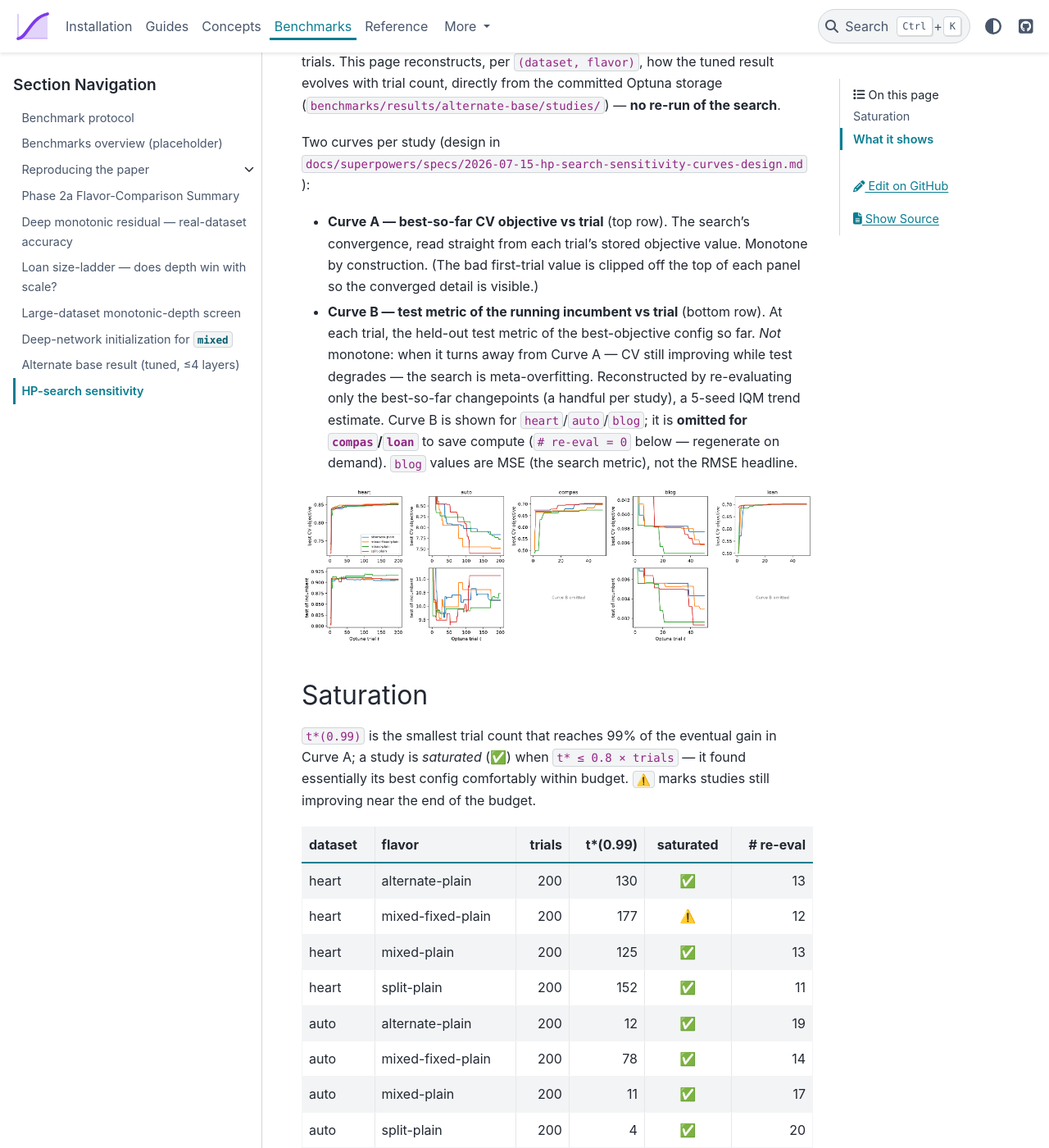
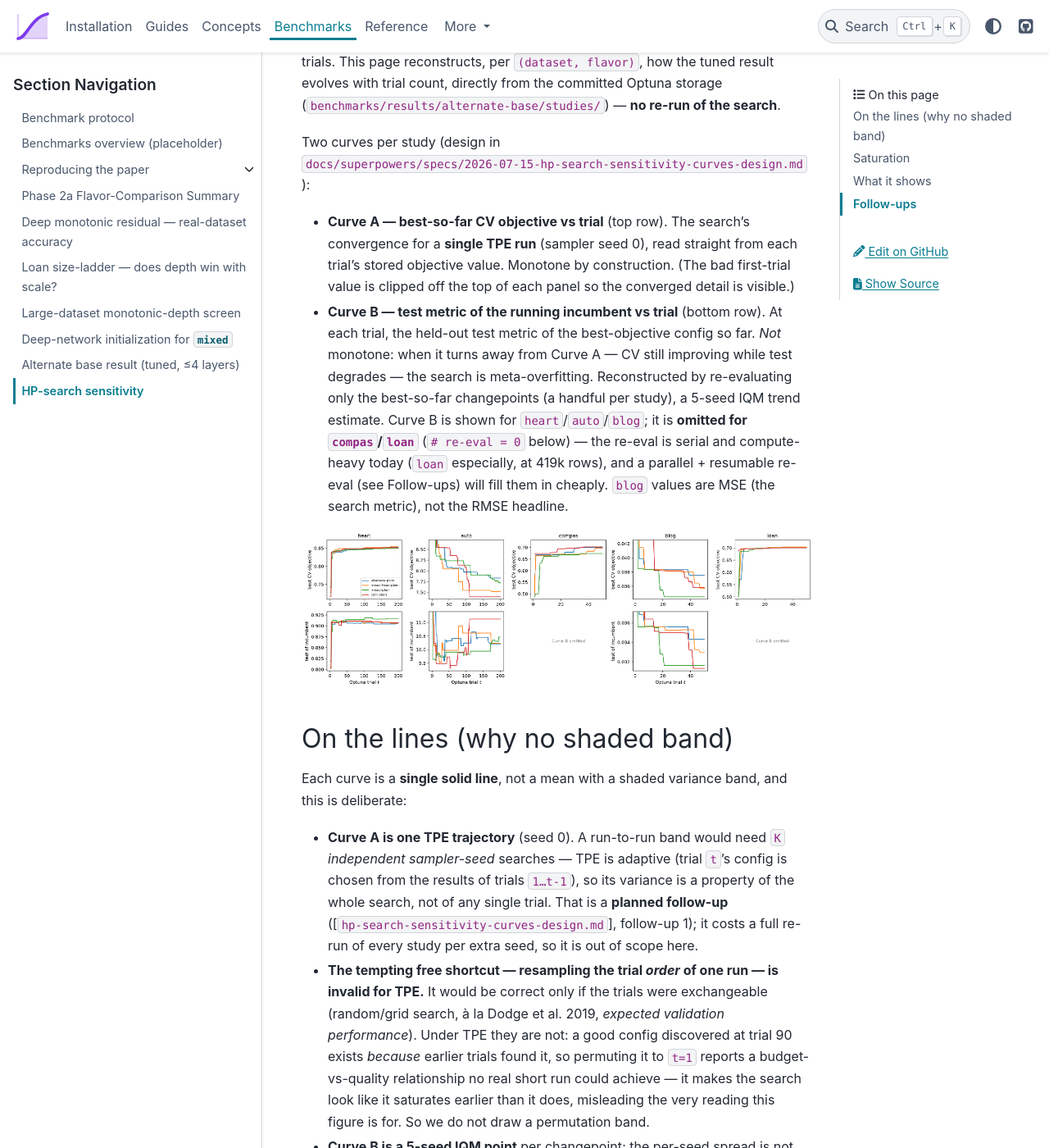
Before and after one commit to davorrunje/mononet, a Sphinx documentation site: the page built from docs/benchmarks/hp-search-sensitivity.md, in a window 1280 px wide and 1400 px high, scrolled down 253 px. Shown: the whole window at 82% size. Built offline with Sphinx 7.4.7 and the PyData theme 0.15.4, drawn with Linux system fonts in a browser that asks for light colours; pages that are not in the unit, such as notebooks, are missing from menus; some of the changed text lies outside the part shown.

Commit message:
fix(bench): CI-safe log_test_trajectory test + progress log + docs
- test_log_test_trajectory: use an in-memory DatasetBundle instead of load("heart")
  so it needs no dataset download (the torch CI job ran the slow test and failed on
  a missing dataset; jax/keras skipped it).
- incumbent_test_curve: optional progress_label -> per-incumbent [reeval] stderr
  log, wired through extract (future re-evals are observable).
- docs: explain the single-trajectory lines / why no permutation band for TPE;
  Curve B omitted for compas/loan (serial re-eval); Follow-ups (K-seed band,
  parallel+resumable re-eval, log_test_trajectory adoption).

```diff
--- a/docs/benchmarks/hp-search-sensitivity.md
+++ b/docs/benchmarks/hp-search-sensitivity.md
@@ -13,20 +13,46 @@ Two curves per study (design in
 `docs/superpowers/specs/2026-07-15-hp-search-sensitivity-curves-design.md`):
 
 - **Curve A — best-so-far CV objective vs trial** (top row). The search's
-  convergence, read straight from each trial's stored objective value. Monotone
-  by construction. (The bad first-trial value is clipped off the top of each
-  panel so the converged detail is visible.)
+  convergence for a **single TPE run** (sampler seed 0), read straight from each
+  trial's stored objective value. Monotone by construction. (The bad first-trial
+  value is clipped off the top of each panel so the converged detail is visible.)
 - **Curve B — test metric of the running incumbent vs trial** (bottom row). At
   each trial, the held-out test metric of the best-objective config so far.
   *Not* monotone: when it turns away from Curve A — CV still improving while
   test degrades — the search is meta-overfitting. Reconstructed by
   re-evaluating only the best-so-far changepoints (a handful per study), a
   5-seed IQM trend estimate. Curve B is shown for `heart`/`auto`/`blog`; it is
-  **omitted for `compas`/`loan`** to save compute (`# re-eval = 0` below —
-  regenerate on demand). `blog` values are MSE (the search metric), not the
-  RMSE headline.
+  **omitted for `compas`/`loan`** (`# re-eval = 0` below) — the re-eval is serial
+  and compute-heavy today (`loan` especially, at 419k rows), and a
+  parallel + resumable re-eval (see Follow-ups) will fill them in cheaply.
+  `blog` values are MSE (the search metric), not the RMSE headline.
 
 ![HP-search sensitivity curves](../_static/hp-search-sensitivity.png)
+
+## On the lines (why no shaded band)
+
+Each curve is a **single solid line**, not a mean with a shaded variance band,
+and this is deliberate:
+
+- **Curve A is one TPE trajectory** (seed 0). A run-to-run band would need `K`
+  *independent sampler-seed* searches — TPE is adaptive (trial `t`'s config is
+  chosen from the results of trials `1…t-1`), so its variance is a property of
+  the whole search, not of any single trial. That is a **planned follow-up**
+  ([`hp-search-sensitivity-curves-design.md`], follow-up 1); it costs a full
+  re-run of every study per extra seed, so it is out of scope here.
+- **The tempting free shortcut — resampling the trial *order* of one run — is
+  invalid for TPE.** It would be correct only if the trials were exchangeable
+  (random/grid search, à la Dodge et al. 2019, *expected validation
+  performance*). Under TPE they are not: a good config discovered at trial 90
+  exists *because* earlier trials found it, so permuting it to `t=1` reports a
+  budget-vs-quality relationship no real short run could achieve — it makes the
+  search look like it saturates earlier than it does, misleading the very
+  reading this figure is for. So we do not draw a permutation band.
+- **Curve B is a 5-seed IQM point** per changepoint; the per-seed spread is not
+  currently carried through to a band.
+
+The single lines are therefore honest point estimates, not noise-free claims;
+seed-variance bands are the follow-up.
 
 ## Saturation
 
@@ -97,3 +123,19 @@ into meta-overfitting territory — a lighter budget would give a more honest te
 estimate there. The prospective `log_test_trajectory` flag on
 `benchmarks._common.search.search` records the test metric per trial during the
 search, so future studies get Curve B for free (no incumbent re-eval).
+
+## Follow-ups
+
+- **Sampler-seed band on Curve A.** The lines are single TPE trajectories (one
+  seed); a genuine run-to-run band needs `K` independent sampler-seed searches
+  per `(dataset, flavor)` — a full re-run each. (The tempting free shortcut of
+  resampling one run's *trial order* is invalid for TPE — its trials aren't
+  exchangeable, so a permutation band would understate the budget needed.)
+- **Parallel + resumable re-eval.** The Curve-B re-eval is serial and
+  launch-bound today (one process, one core, GPUs mostly idle), and writes only
+  at the end (no resume). Fanning the independent incumbent re-evals across the
+  device pool and memoizing `trial → test IQM` would make it ~10–20× faster and
+  restartable — then `compas`/`loan` Curve B fill in cheaply. A per-incumbent
+  progress log is already in `extract`.
+- **Adopt `log_test_trajectory`** for dedicated sensitivity runs so Curve B is
+  free from storage (no re-eval at all).
```
Also changed, not shown: 3 other files.
